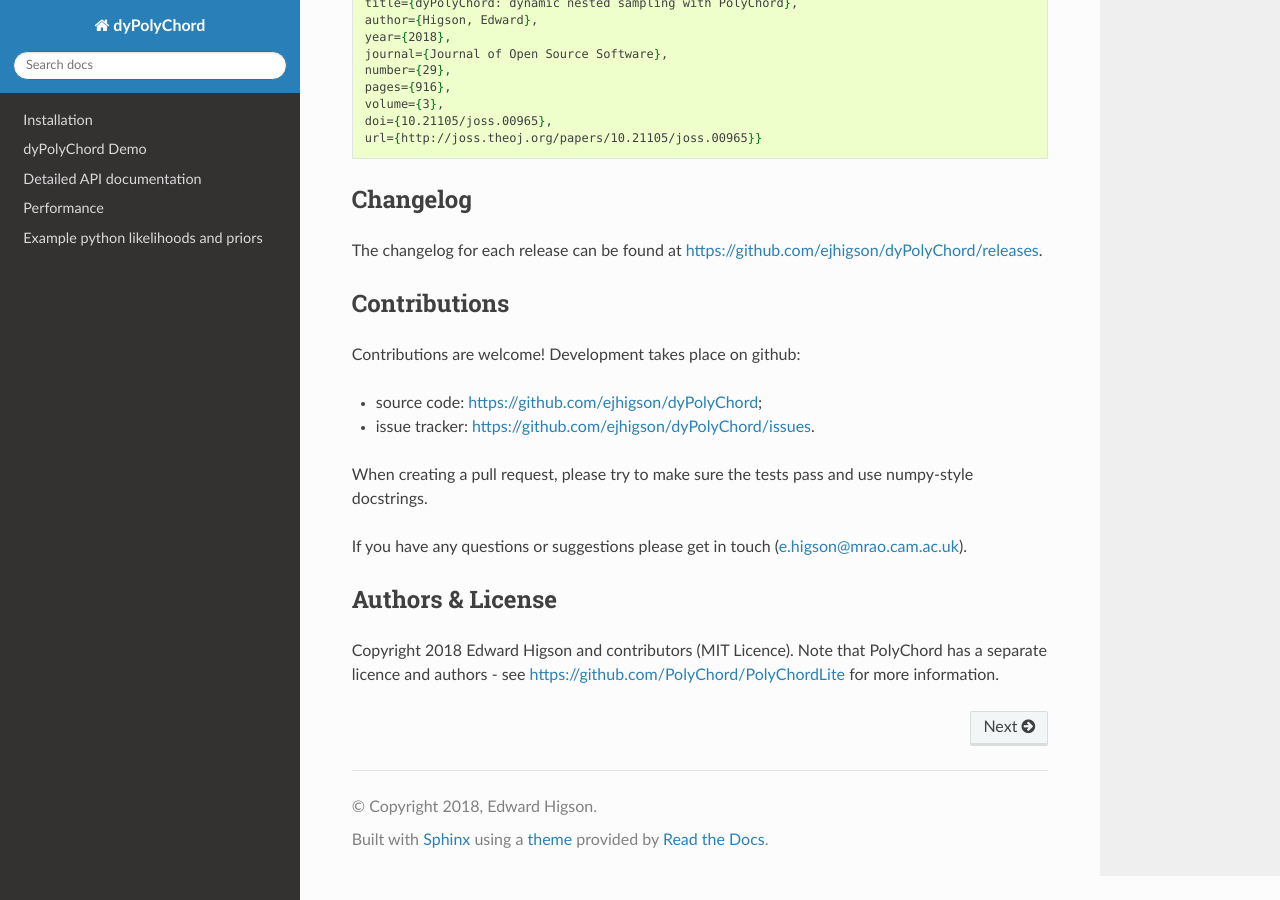
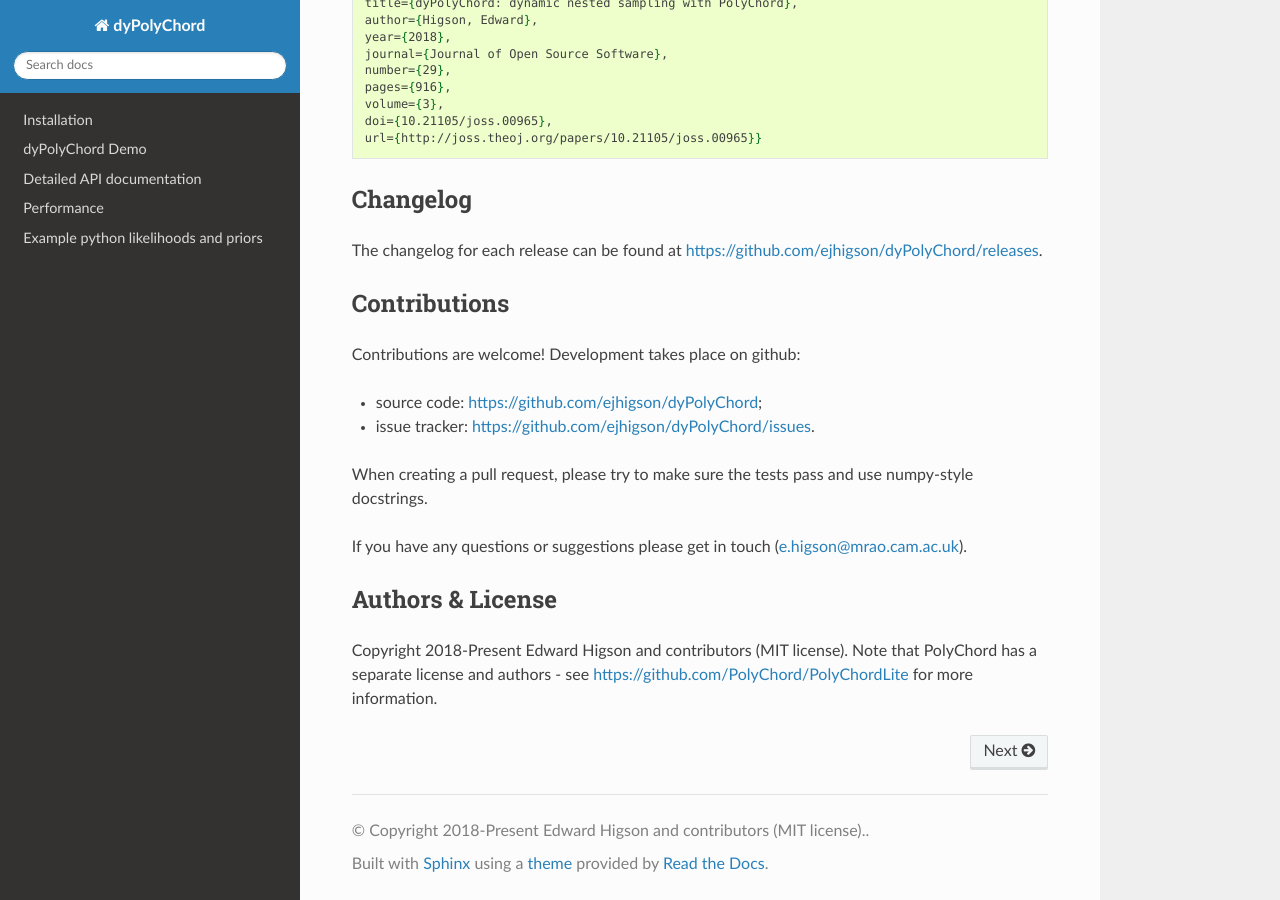
Before and after one commit to ejhigson/dyPolyChord, a Sphinx documentation site: the page built from docs/index.rst, in a window 1280 px wide and 900 px high, scrolled down 1796 px. Built offline with Sphinx 7.4.7 and the Read the Docs theme 2.0.0, drawn with Linux system fonts in a browser that asks for light colours.

Commit message:
licence running to present and including contributors

```diff
--- a/docs/conf.py
+++ b/docs/conf.py
@@ -20,7 +20,7 @@
 # -- Project information -----------------------------------------------------
 
 project = 'dyPolyChord'
-copyright = '2018, Edward Higson'
+copyright = '2018-Present Edward Higson and contributors (MIT license).'
 author = 'Edward Higson'
 
 # The short X.Y version
@@ -172,7 +172,7 @@ man_pages = [
 #  dir menu entry, description, category)
 texinfo_documents = [
     (master_doc, 'dyPolyChord', 'dyPolyChord Documentation',
-     author, 'dyPolyChord', 'One line description of project.',
+     author, 'dyPolyChord', 'Dynamic nested sampling with PolyChord.',
      'Miscellaneous'),
 ]
 
--- a/docs/index.rst
+++ b/docs/index.rst
@@ -86,4 +86,4 @@ If you have any questions or suggestions please get in touch (e.higson@mrao.cam.
 Authors & License
 -----------------
 
-Copyright 2018 Edward Higson and contributors (MIT Licence). Note that PolyChord has a separate licence and authors - see https://github.com/PolyChord/PolyChordLite for more information.
+Copyright 2018-Present Edward Higson and contributors (MIT license). Note that PolyChord has a separate license and authors - see https://github.com/PolyChord/PolyChordLite for more information.
```
